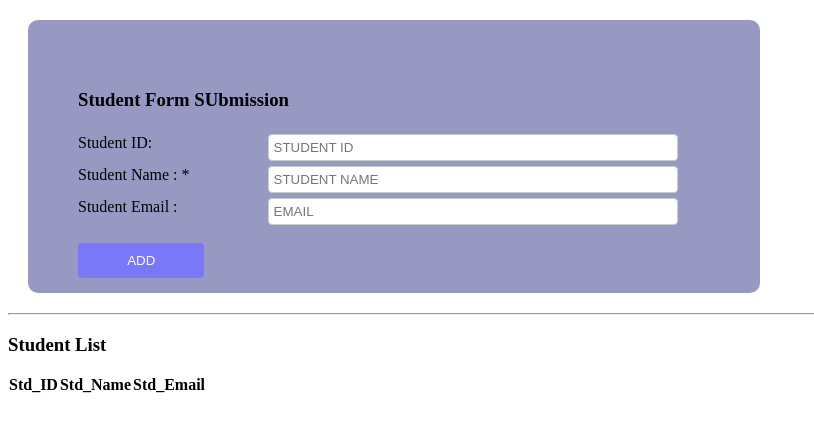
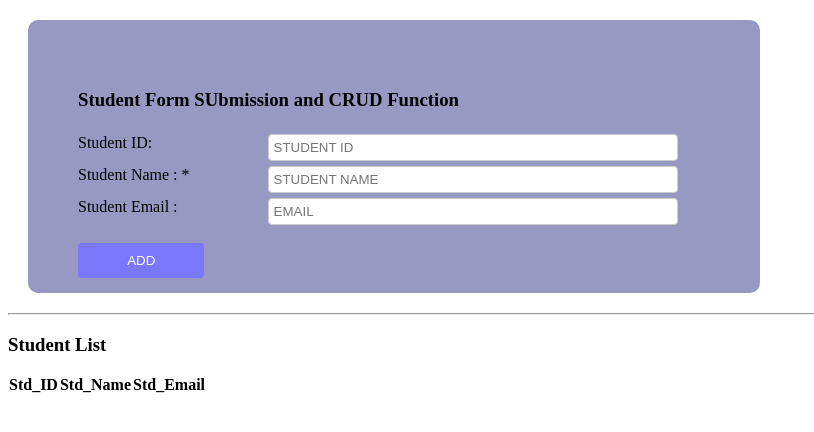
Before and after one commit to de-namgay/deployment, a plain HTML site: page index.html in a window 1280 px wide. Shown: the whole page, without its empty margins (0-814 px from the left). Drawn offline with Linux system fonts and the light colour scheme.

Commit message:
changed the title

```diff
--- a/index.html
+++ b/index.html
@@ -9,7 +9,7 @@
 </head>
 <body>
     <div class="container1">
-       <h3>Student Form SUbmission</h3>
+       <h3>Student Form SUbmission and CRUD Function</h3>
        <form action="/" method="get" onsubmit="event.preventDefault();onFormSubmit();" autocomplete="off">
             <div class="row">
                 <div class="col-1">
```
